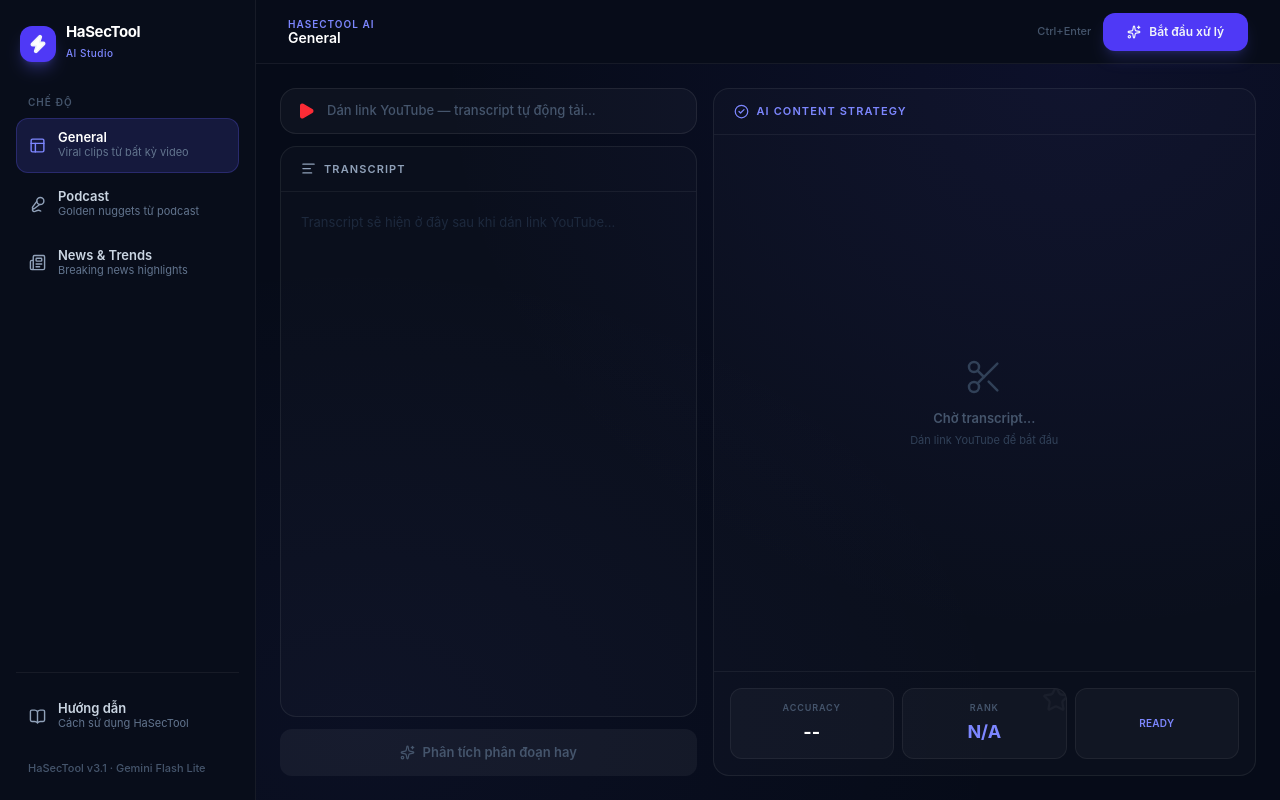
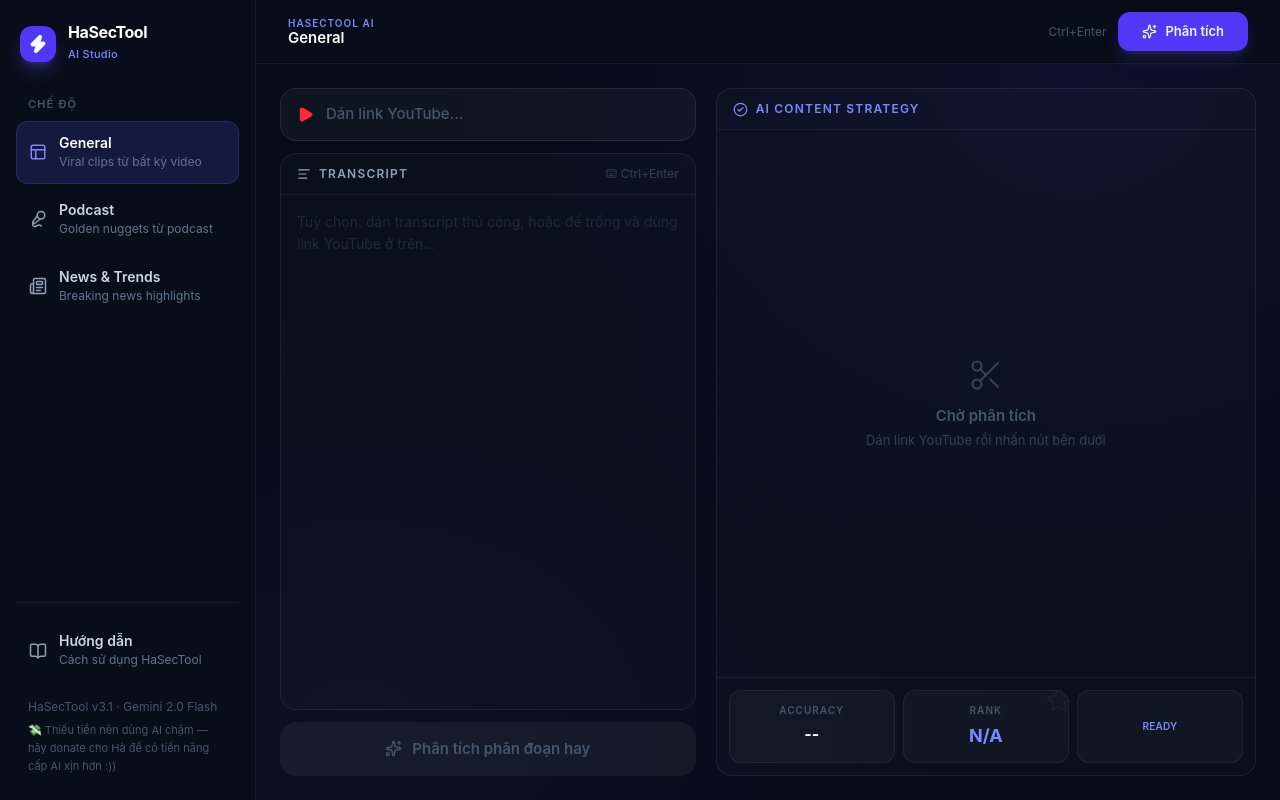
Before and after one commit to hyouka7749/viral-bridge-ai, a React (Vite) app: page / in a window 1280 px wide. Built offline with nearby package versions, Linux system fonts and the light colour scheme.

Commit message:
update ui/uiux

```diff
--- a/src/App.jsx
+++ b/src/App.jsx
@@ -9,7 +9,6 @@
 import './App.css';
 
 let toastId = 0;
-
 const YT_REGEX = /(?:v=|\/)([0-9A-Za-z_-]{11})(?:[&?]|$)/;
 
 export default function App() {
@@ -18,7 +17,6 @@
   const [youtubeUrl, setYoutubeUrl] = useState('');
   const [optimizedScript, setOptimizedScript] = useState('');
   const [isLoading, setIsLoading] = useState(false);
-  const [isFetchingTranscript, setIsFetchingTranscript] = useState(false);
   const [isSidebarOpen, setIsSidebarOpen] = useState(false);
   const [metrics, setMetrics] = useState({ score: '--', status: 'READY', rating: 'N/A' });
   const [toasts, setToasts] = useState([]);
@@ -33,49 +31,33 @@
     setToasts((prev) => prev.filter((t) => t.id !== id));
   }, []);
 
-  // Auto-fetch transcript khi paste link hợp lệ
+  // Khi paste URL hợp lệ → clear kết quả cũ
   useEffect(() => {
     clearTimeout(debounceRef.current);
-
-    if (!YT_REGEX.test(youtubeUrl)) {
-      return;
-    }
-
-    debounceRef.current = setTimeout(async () => {
-      setIsFetchingTranscript(true);
+    if (!YT_REGEX.test(youtubeUrl)) return;
+    debounceRef.current = setTimeout(() => {
       setScript('');
       setOptimizedScript('');
-      try {
-        const res = await fetch(`/api/get-transcript?url=${encodeURIComponent(youtubeUrl)}`);
-        const data = await res.json();
-        if (data.status === "Success") {
-          setScript(data.script);
-          addToast('Đã lấy transcript thành công!');
-        } else {
-          throw new Error(data.message);
-        }
-      } catch (err) {
-        addToast(err.message || 'Không lấy được transcript!', 'error');
-      } finally {
-        setIsFetchingTranscript(false);
-      }
-    }, 600);
-
+      setMetrics({ score: '--', status: 'READY', rating: 'N/A' });
+    }, 300);
     return () => clearTimeout(debounceRef.current);
   }, [youtubeUrl]);
 
-  // Ctrl+Enter để phân tích
+  // Ctrl+Enter
   useEffect(() => {
     const handler = (e) => {
       if ((e.ctrlKey || e.metaKey) && e.key === 'Enter') handleOptimize();
     };
     window.addEventListener('keydown', handler);
     return () => window.removeEventListener('keydown', handler);
-  }, [script, isLoading]);
+  }, [youtubeUrl, script, isLoading]);
 
   const handleOptimize = async () => {
-    if (!script.trim()) {
-      return addToast('Chưa có transcript! Hãy dán link YouTube trước.', 'error');
+    const hasUrl = YT_REGEX.test(youtubeUrl);
+    const hasScript = script.trim().length > 0;
+
+    if (!hasUrl && !hasScript) {
+      return addToast('Hãy dán link YouTube hoặc nhập transcript!', 'error');
     }
 
     setIsLoading(true);
@@ -84,11 +66,33 @@
     try {
       const genAI = new GoogleGenerativeAI(import.meta.env.VITE_GEMINI_API_KEY);
       const model = genAI.getGenerativeModel({
-        model: "gemini-flash-lite-latest",
-        systemInstruction: PROMPTS[activeMode]
+        model: 'gemini-flash-lite-latest',
+        systemInstruction: PROMPTS[activeMode],
       });
 
-      const result = await model.generateContent(`Analyze this transcript:\n\n${script}`);
+      let contentParts;
+
+      if (hasUrl && !hasScript) {
+        // Gửi YouTube URL trực tiếp cho Gemini — nó tự lấy transcript
+        contentParts = [
+          {
+            fileData: {
+              mimeType: 'video/mp4',
+              fileUri: youtubeUrl,
+            },
+          },
+          {
+            text: 'Analyze this YouTube video and identify the best viral segments based on its transcript/content.',
+          },
+        ];
+      } else {
+        // Dùng transcript đã có (nhập tay hoặc từ lần trước)
+        contentParts = [
+          { text: `Analyze this transcript:\n\n${script}` },
+        ];
+      }
+
+      const result = await model.generateContent(contentParts);
       const responseText = result.response.text();
 
       const ratingMatch = responseText.match(/\[RATING\]:\s*(\w+)/);
@@ -98,7 +102,7 @@
       setMetrics({
         score: Math.floor(Math.random() * (99 - 92 + 1) + 92).toString(),
         status: 'PHÂN TÍCH XONG',
-        rating: extractedRating
+        rating: extractedRating,
       });
       addToast('Phân tích hoàn tất!');
     } catch (error) {
@@ -148,7 +152,7 @@
             setYoutubeUrl={setYoutubeUrl}
             optimizedScript={optimizedScript}
             isLoading={isLoading}
-            isFetchingTranscript={isFetchingTranscript}
+            isFetchingTranscript={false}
             metrics={metrics}
             getRatingColor={getRatingColor}
             onOptimize={handleOptimize}
--- a/src/components/EditorArea.jsx
+++ b/src/components/EditorArea.jsx
@@ -1,16 +1,8 @@
 import { useState } from 'react';
 import ReactMarkdown from 'react-markdown';
 import {
-  AlignLeft,
-  CheckCircle2,
-  Copy,
-  Check,
-  Scissors,
-  Star,
-  Play,
-  Loader2,
-  Sparkles,
-  Keyboard,
+  AlignLeft, CheckCircle2, Copy, Check,
+  Scissors, Star, Play, Loader2, Sparkles, Keyboard,
 } from 'lucide-react';
 
 const EditorArea = ({
@@ -18,12 +10,12 @@
   youtubeUrl, setYoutubeUrl,
   optimizedScript,
   isLoading,
-  isFetchingTranscript,
   metrics,
   getRatingColor, onCopy,
   onOptimize,
 }) => {
   const [copied, setCopied] = useState(false);
+  const [tab, setTab] = useState('input'); // mobile tab: 'input' | 'result'
   const wordCount = script.trim() ? script.trim().split(/\s+/).length : 0;
 
   const handleCopy = () => {
@@ -32,97 +24,75 @@
     setTimeout(() => setCopied(false), 2000);
   };
 
-  return (
-    <div className="flex-1 flex flex-col lg:flex-row p-4 lg:p-6 gap-4 main-bg-gradient overflow-y-auto lg:overflow-hidden custom-scrollbar">
-
-      {/* LEFT: INPUT */}
-      <div className="w-full lg:flex-1 flex flex-col gap-3 shrink-0 lg:shrink">
-
+  const inputPanel = (
+    <div className="flex flex-col gap-3 h-full">
       {/* YouTube URL */}
-        <div className={`bg-white/[0.03] border rounded-2xl flex items-center gap-3 px-4 py-3 transition-all duration-200
-          ${isFetchingTranscript ? 'border-indigo-500/50 shadow-sm shadow-indigo-500/10' : 'border-white/[0.08] focus-within:border-indigo-500/40'}`}>
-          <div className={`shrink-0 transition-colors ${isFetchingTranscript ? 'text-indigo-400' : 'text-red-500'}`}>
-            {isFetchingTranscript
-              ? <Loader2 size={18} className="animate-spin" />
-              : <Play size={18} fill="currentColor" />}
-          </div>
+      <div className="bg-white/[0.04] border border-white/[0.09] rounded-2xl flex items-center gap-3 px-4 py-3.5 focus-within:border-indigo-500/50 transition-colors">
+        <Play size={17} fill="currentColor" className="text-red-500 shrink-0" />
         <input
-            type="text"
-            className="flex-1 bg-transparent border-none focus:ring-0 text-[13px] outline-none text-slate-200 placeholder-slate-600 font-medium"
-            placeholder="Dán link YouTube — transcript tự động tải..."
+          type="url"
+          inputMode="url"
+          className="flex-1 bg-transparent border-none focus:ring-0 text-[15px] outline-none text-slate-200 placeholder-slate-600 font-medium"
+          placeholder="Dán link YouTube..."
           value={youtubeUrl}
           onChange={(e) => setYoutubeUrl(e.target.value)}
+          onKeyDown={(e) => e.key === 'Enter' && onOptimize()}
         />
-          {isFetchingTranscript && (
-            <span className="text-[11px] text-indigo-400 font-semibold shrink-0">Đang lấy...</span>
-          )}
       </div>
 
       {/* Transcript */}
-        <div className="flex-1 flex flex-col bg-white/[0.02] rounded-2xl border border-white/[0.07] overflow-hidden">
-          <div className="flex items-center justify-between px-5 py-3.5 border-b border-white/[0.06]">
+      <div className="flex-1 flex flex-col bg-white/[0.02] rounded-2xl border border-white/[0.07] overflow-hidden min-h-[180px]">
+        <div className="flex items-center justify-between px-4 py-3 border-b border-white/[0.06]">
           <div className="flex items-center gap-2 text-slate-400">
-              <AlignLeft size={15} />
-              <span className="text-[11px] font-semibold uppercase tracking-widest">Transcript</span>
+            <AlignLeft size={14} />
+            <span className="text-xs font-semibold uppercase tracking-widest">Transcript</span>
           </div>
           <div className="flex items-center gap-3">
             {wordCount > 0 && (
-                <span className="text-[11px] text-slate-600 font-medium">{wordCount.toLocaleString()} words</span>
+              <span className="text-xs text-slate-600">{wordCount.toLocaleString()} words</span>
             )}
-              {script && (
-                <div className="flex items-center gap-1 text-slate-700 text-[11px]">
+            <div className="hidden sm:flex items-center gap-1 text-slate-700 text-xs">
               <Keyboard size={11} />
               <span>Ctrl+Enter</span>
             </div>
-              )}
           </div>
         </div>
-
-          {isFetchingTranscript ? (
-            <div className="flex-1 p-5 flex flex-col gap-2.5">
-              {[75, 100, 85, 90, 70, 95].map((w, i) => (
-                <div key={i} className="h-2.5 bg-white/5 rounded-full animate-pulse" style={{ width: `${w}%` }} />
-              ))}
-            </div>
-          ) : (
         <textarea
-              className="flex-1 bg-transparent border-none focus:ring-0 text-[13px] resize-none placeholder-slate-800 outline-none leading-relaxed custom-scrollbar font-mono p-5 text-slate-300"
-              placeholder="Transcript sẽ hiện ở đây sau khi dán link YouTube..."
+          className="flex-1 bg-transparent border-none focus:ring-0 text-[14px] resize-none placeholder-slate-800 outline-none leading-relaxed custom-scrollbar font-mono p-4 text-slate-300"
+          placeholder="Tuỳ chọn: dán transcript thủ công, hoặc để trống và dùng link YouTube ở trên..."
           value={script}
           onChange={(e) => setScript(e.target.value)}
           disabled={isLoading}
         />
-          )}
       </div>
 
       {/* Analyze button */}
       <button
         onClick={onOptimize}
-          disabled={isLoading || isFetchingTranscript || !script.trim()}
-          className="w-full py-3.5 rounded-xl font-semibold text-[13px] flex items-center justify-center gap-2 transition-all
+        disabled={isLoading || (!youtubeUrl && !script.trim())}
+        className="w-full py-4 rounded-2xl font-semibold text-[15px] flex items-center justify-center gap-2.5 transition-all
           bg-indigo-600 hover:bg-indigo-500 text-white shadow-lg shadow-indigo-500/20 active:scale-[0.98]
           disabled:bg-white/5 disabled:text-slate-600 disabled:shadow-none disabled:cursor-not-allowed"
       >
-          {isLoading ? <Loader2 size={15} className="animate-spin" /> : <Sparkles size={15} />}
+        {isLoading ? <Loader2 size={17} className="animate-spin" /> : <Sparkles size={17} />}
         {isLoading ? 'Đang phân tích...' : 'Phân tích phân đoạn hay'}
       </button>
     </div>
+  );
 
-      {/* RIGHT: AI RESULTS */}
-      <div className={`w-full flex-1 min-h-[600px] lg:h-full lg:flex-[1.3] flex flex-col bg-white/[0.02] rounded-2xl border
-        ${isLoading ? 'border-indigo-500/30' : 'border-white/[0.07]'}
-        overflow-hidden shrink-0 lg:shrink transition-colors duration-500`}>
-
-        {/* Result header */}
-        <div className="flex justify-between items-center px-5 py-3.5 border-b border-white/[0.06] shrink-0">
+  const resultPanel = (
+    <div className={`flex flex-col h-full bg-white/[0.02] rounded-2xl border overflow-hidden
+      ${isLoading ? 'border-indigo-500/30' : 'border-white/[0.07]'} transition-colors duration-500`}>
+      {/* Header */}
+      <div className="flex justify-between items-center px-4 py-3 border-b border-white/[0.06] shrink-0">
         <div className="flex items-center gap-2 text-indigo-400">
           <CheckCircle2 size={15} />
-            <span className="text-[11px] font-semibold uppercase tracking-widest">AI Content Strategy</span>
+          <span className="text-xs font-semibold uppercase tracking-widest">AI Content Strategy</span>
         </div>
         {optimizedScript && (
           <button
             onClick={handleCopy}
-              className={`flex items-center gap-1.5 px-3 py-1.5 rounded-lg text-[11px] font-semibold transition-all
+            className={`flex items-center gap-1.5 px-3 py-1.5 rounded-lg text-xs font-semibold transition-all
               ${copied ? 'text-emerald-400 bg-emerald-500/10' : 'text-slate-500 hover:text-slate-300 hover:bg-white/5'}`}
           >
             {copied ? <Check size={13} /> : <Copy size={13} />}
@@ -132,31 +102,66 @@
       </div>
 
       {/* Content */}
-        <div className="flex-1 overflow-y-auto custom-scrollbar p-5">
+      <div className="flex-1 overflow-y-auto custom-scrollbar p-4 lg:p-5">
         {isLoading ? (
           <LoadingSkeleton />
         ) : optimizedScript ? (
-            <div className="prose prose-invert prose-indigo max-w-none prose-sm pt-1">
+          <div className="prose prose-invert prose-indigo max-w-none pt-1">
             <ReactMarkdown>{optimizedScript}</ReactMarkdown>
           </div>
         ) : (
-            <EmptyState hasTranscript={!!script} />
+          <EmptyState />
         )}
       </div>
 
-        {/* Metrics footer */}
-        <div className="grid grid-cols-3 gap-2 p-4 border-t border-white/[0.06] shrink-0">
+      {/* Metrics */}
+      <div className="grid grid-cols-3 gap-2 p-3 border-t border-white/[0.06] shrink-0">
         <MetricCard label="Accuracy" value={metrics.score !== '--' ? `${metrics.score}%` : '--'} />
         <MetricCard
           label="Rank"
           value={metrics.rating}
-            valueClass={`text-lg font-bold transition-all ${getRatingColor(metrics.rating)}`}
-            icon={<Star size={28} className="absolute -right-1 -top-1 text-white/[0.04]" />}
+          valueClass={`text-lg font-bold ${getRatingColor(metrics.rating)}`}
+          icon={<Star size={26} className="absolute -right-1 -top-1 text-white/[0.04]" />}
         />
         <div className="bg-white/[0.03] p-3 rounded-xl border border-white/[0.06] flex items-center justify-center">
           <p className="text-[10px] font-semibold text-indigo-400 uppercase leading-tight tracking-wide text-center">{metrics.status}</p>
         </div>
       </div>
+    </div>
+  );
+
+  return (
+    <div className="flex-1 flex flex-col main-bg-gradient overflow-hidden">
+
+      {/* ── MOBILE: tab switcher ── */}
+      <div className="lg:hidden flex border-b border-white/[0.06] shrink-0">
+        {[
+          { id: 'input', label: 'Nhập liệu' },
+          { id: 'result', label: isLoading ? 'Đang phân tích...' : optimizedScript ? 'Kết quả ✦' : 'Kết quả' },
+        ].map((t) => (
+          <button
+            key={t.id}
+            onClick={() => setTab(t.id)}
+            className={`flex-1 py-3.5 text-[14px] font-semibold transition-colors relative
+              ${tab === t.id ? 'text-white' : 'text-slate-500'}`}
+          >
+            {t.label}
+            {tab === t.id && (
+              <span className="absolute bottom-0 left-1/4 right-1/4 h-0.5 bg-indigo-500 rounded-full" />
+            )}
+          </button>
+        ))}
+      </div>
+
+      {/* ── MOBILE: single panel ── */}
+      <div className="lg:hidden flex-1 overflow-y-auto custom-scrollbar p-4">
+        {tab === 'input' ? inputPanel : resultPanel}
+      </div>
+
+      {/* ── DESKTOP: two columns ── */}
+      <div className="hidden lg:flex flex-1 p-6 gap-5 overflow-hidden">
+        <div className="flex-1 flex flex-col">{inputPanel}</div>
+        <div className="flex-[1.3] flex flex-col">{resultPanel}</div>
       </div>
     </div>
   );
@@ -166,35 +171,31 @@
   return (
     <div className="bg-white/[0.03] p-3 rounded-xl border border-white/[0.06] text-center relative overflow-hidden">
       {icon}
-      <p className="text-[9px] text-slate-600 uppercase font-semibold tracking-widest mb-1">{label}</p>
-      <p className={valueClass || 'text-lg font-bold text-white'}>{value}</p>
+      <p className="text-[10px] text-slate-600 uppercase font-semibold tracking-widest mb-1">{label}</p>
+      <p className={valueClass || 'text-base font-bold text-white'}>{value}</p>
     </div>
   );
 }
 
 function LoadingSkeleton() {
   return (
-    <div className="space-y-4 pt-2">
-      {[60, 100, 85, 0, 50, 100, 80, 0, 65, 90].map((w, i) =>
+    <div className="space-y-3 pt-2">
+      {[55, 90, 75, 0, 45, 100, 70, 0, 60, 85].map((w, i) =>
         w === 0
-          ? <div key={i} className="h-4" />
-          : <div key={i} className={`h-2.5 bg-white/5 rounded-full animate-pulse`} style={{ width: `${w}%` }} />
+          ? <div key={i} className="h-3" />
+          : <div key={i} className="h-2.5 bg-white/[0.05] rounded-full animate-pulse" style={{ width: `${w}%` }} />
       )}
     </div>
   );
 }
 
-function EmptyState({ hasTranscript }) {
+function EmptyState() {
   return (
-    <div className="h-full flex flex-col items-center justify-center gap-3 py-10 select-none">
-      <Scissors size={40} strokeWidth={1.5} className="text-slate-700" />
+    <div className="h-full min-h-[200px] flex flex-col items-center justify-center gap-3 select-none">
+      <Scissors size={36} strokeWidth={1.5} className="text-slate-700" />
       <div className="text-center">
-        <p className="text-[13px] font-semibold text-slate-600">
-          {hasTranscript ? 'Sẵn sàng phân tích' : 'Chờ transcript...'}
-        </p>
-        <p className="text-[11px] mt-1 text-slate-700">
-          {hasTranscript ? 'Nhấn nút bên dưới để bắt đầu' : 'Dán link YouTube để bắt đầu'}
-        </p>
+        <p className="text-[15px] font-semibold text-slate-600">Chờ phân tích</p>
+        <p className="text-[13px] mt-1 text-slate-700">Dán link YouTube rồi nhấn nút bên dưới</p>
       </div>
     </div>
   );
--- a/src/components/Header.jsx
+++ b/src/components/Header.jsx
@@ -8,33 +8,32 @@
 };
 
 const Header = ({ isLoading, activeMode, onOptimize, onMenuClick }) => (
-  <header className="h-16 border-b border-white/[0.06] flex items-center justify-between px-5 lg:px-8 bg-[#080d1a]/95 backdrop-blur-xl shrink-0 z-50">
+  <header className="h-14 lg:h-16 border-b border-white/[0.06] flex items-center justify-between px-4 lg:px-8 bg-[#080d1a]/95 backdrop-blur-xl shrink-0 z-50">
     <div className="flex items-center gap-3">
       <button
         onClick={onMenuClick}
         aria-label="Open menu"
-        className="p-2 lg:hidden text-slate-400 hover:text-white hover:bg-white/5 rounded-lg transition-colors"
+        className="p-2 lg:hidden text-slate-400 hover:text-white hover:bg-white/5 rounded-xl transition-colors"
       >
-        <Menu size={20} />
+        <Menu size={22} />
       </button>
       <div>
         <p className="text-[10px] font-semibold text-indigo-400 uppercase tracking-widest leading-none mb-0.5">HaSecTool AI</p>
-        <h2 className="text-sm font-semibold text-white leading-none">{MODE_LABELS[activeMode] || activeMode}</h2>
+        <h2 className="text-[15px] font-semibold text-white leading-none">{MODE_LABELS[activeMode] || activeMode}</h2>
       </div>
     </div>
 
     {activeMode !== 'GUIDE' && (
       <div className="flex items-center gap-3">
-        <span className="hidden md:block text-[11px] text-slate-600 font-medium">Ctrl+Enter</span>
+        <span className="hidden md:block text-xs text-slate-600">Ctrl+Enter</span>
         <button
           onClick={onOptimize}
           disabled={isLoading}
           aria-label="Start analysis"
-          className="bg-indigo-600 hover:bg-indigo-500 px-4 lg:px-6 py-2.5 rounded-xl text-[12px] font-semibold flex items-center gap-2 transition-all active:scale-95 disabled:opacity-40 disabled:cursor-not-allowed shadow-lg shadow-indigo-500/20"
+          className="bg-indigo-600 hover:bg-indigo-500 px-4 lg:px-6 py-2.5 rounded-xl text-[13px] font-semibold flex items-center gap-2 transition-all active:scale-95 disabled:opacity-40 disabled:cursor-not-allowed shadow-lg shadow-indigo-500/20"
         >
-          {isLoading ? <Loader2 size={14} className="animate-spin" /> : <Sparkles size={14} />}
-          <span className="hidden sm:inline">{isLoading ? 'Đang phân tích...' : 'Bắt đầu xử lý'}</span>
-          <span className="sm:hidden">{isLoading ? '...' : 'Chạy'}</span>
+          {isLoading ? <Loader2 size={15} className="animate-spin" /> : <Sparkles size={15} />}
+          <span className="hidden sm:inline">{isLoading ? 'Đang phân tích...' : 'Phân tích'}</span>
         </button>
       </div>
     )}
--- a/src/components/Sidebar.jsx
+++ b/src/components/Sidebar.jsx
@@ -1,20 +1,20 @@
 import { Zap, Layout, Mic2, Newspaper, X, BookOpen } from 'lucide-react';
 
 const menuItems = [
-  { id: 'GENERAL', label: 'General', sub: 'Viral clips từ bất kỳ video', icon: <Layout size={17} /> },
-  { id: 'PODCAST', label: 'Podcast', sub: 'Golden nuggets từ podcast', icon: <Mic2 size={17} /> },
-  { id: 'NEWS', label: 'News & Trends', sub: 'Breaking news highlights', icon: <Newspaper size={17} /> },
+  { id: 'GENERAL', label: 'General', sub: 'Viral clips từ bất kỳ video', icon: <Layout size={18} /> },
+  { id: 'PODCAST', label: 'Podcast', sub: 'Golden nuggets từ podcast', icon: <Mic2 size={18} /> },
+  { id: 'NEWS', label: 'News & Trends', sub: 'Breaking news highlights', icon: <Newspaper size={18} /> },
 ];
 
 const bottomItems = [
-  { id: 'GUIDE', label: 'Hướng dẫn', sub: 'Cách sử dụng HaSecTool', icon: <BookOpen size={17} /> },
+  { id: 'GUIDE', label: 'Hướng dẫn', sub: 'Cách sử dụng HaSecTool', icon: <BookOpen size={18} /> },
 ];
 
 function NavButton({ item, isActive, onClick }) {
   return (
     <button
       onClick={onClick}
-      className={`flex items-center gap-3 w-full px-3 py-3 rounded-xl text-left transition-all duration-150 ${
+      className={`flex items-center gap-3 w-full px-3 py-3.5 rounded-xl text-left transition-all duration-150 ${
         isActive
           ? 'bg-indigo-500/15 text-white border border-indigo-500/25'
           : 'text-slate-300 hover:bg-white/5 hover:text-white border border-transparent'
@@ -22,8 +22,8 @@
     >
       <span className={`shrink-0 ${isActive ? 'text-indigo-400' : 'text-slate-400'}`}>{item.icon}</span>
       <div>
-        <p className="text-[13px] font-semibold leading-none mb-0.5">{item.label}</p>
-        <p className="text-[11px] text-slate-500 leading-tight">{item.sub}</p>
+        <p className="text-[14px] font-semibold leading-none mb-1">{item.label}</p>
+        <p className="text-[12px] text-slate-500 leading-tight">{item.sub}</p>
       </div>
     </button>
   );
@@ -41,24 +41,26 @@
     >
       {/* Logo */}
       <div className="flex items-center justify-between mb-8 px-1">
-        <div className="flex items-center gap-2.5">
+        <div className="flex items-center gap-3">
           <div className="bg-indigo-600 p-2 rounded-xl shadow-lg shadow-indigo-500/30">
             <Zap size={20} fill="white" />
           </div>
           <div>
-            <h1 className="text-[15px] font-bold text-white leading-none tracking-tight">HaSecTool</h1>
-            <span className="text-[10px] text-indigo-400 font-medium tracking-wider">AI Studio</span>
+            <h1 className="text-[16px] font-bold text-white leading-none tracking-tight">HaSecTool</h1>
+            <span className="text-[11px] text-indigo-400 font-medium tracking-wide">AI Studio</span>
           </div>
         </div>
-        <button className="lg:hidden p-1.5 text-slate-400 hover:text-white transition-colors rounded-lg hover:bg-white/5" onClick={onClose} aria-label="Close menu">
+        <button
+          className="lg:hidden p-2 text-slate-400 hover:text-white transition-colors rounded-xl hover:bg-white/5"
+          onClick={onClose}
+          aria-label="Close menu"
+        >
           <X size={20} />
         </button>
       </div>
 
-      {/* Label */}
-      <p className="text-[10px] font-semibold text-slate-600 uppercase tracking-widest px-3 mb-2">Chế độ</p>
+      <p className="text-[11px] font-semibold text-slate-600 uppercase tracking-widest px-3 mb-2">Chế độ</p>
 
-      {/* Main nav */}
       <nav className="flex-1 space-y-1" aria-label="Editing modes">
         {menuItems.map((item) => (
           <NavButton
@@ -70,7 +72,6 @@
         ))}
       </nav>
 
-      {/* Bottom */}
       <div className="space-y-1 mt-4 pt-4 border-t border-white/[0.06]">
         {bottomItems.map((item) => (
           <NavButton
@@ -80,8 +81,11 @@
             onClick={() => { setActiveMode(item.id); onClose(); }}
           />
         ))}
-        <div className="px-3 pt-3">
-          <p className="text-[11px] text-slate-600 font-medium">HaSecTool v3.1 · Gemini Flash Lite</p>
+        <div className="px-3 pt-3 space-y-1.5">
+          <p className="text-[12px] text-slate-600">HaSecTool v3.1 · Gemini 2.0 Flash</p>
+          <p className="text-[11px] text-slate-600 leading-relaxed">
+            💸 Thiếu tiền nên dùng AI chậm — hãy donate cho Hà để có tiền nâng cấp AI xịn hơn :))
+          </p>
         </div>
       </div>
     </aside>
```
Also changed, not shown: src/App.css (+9 -9 lines), src/components/GuidePage.jsx (+36 -44 lines). Lines whose indentation alone changed are shown as unchanged.
